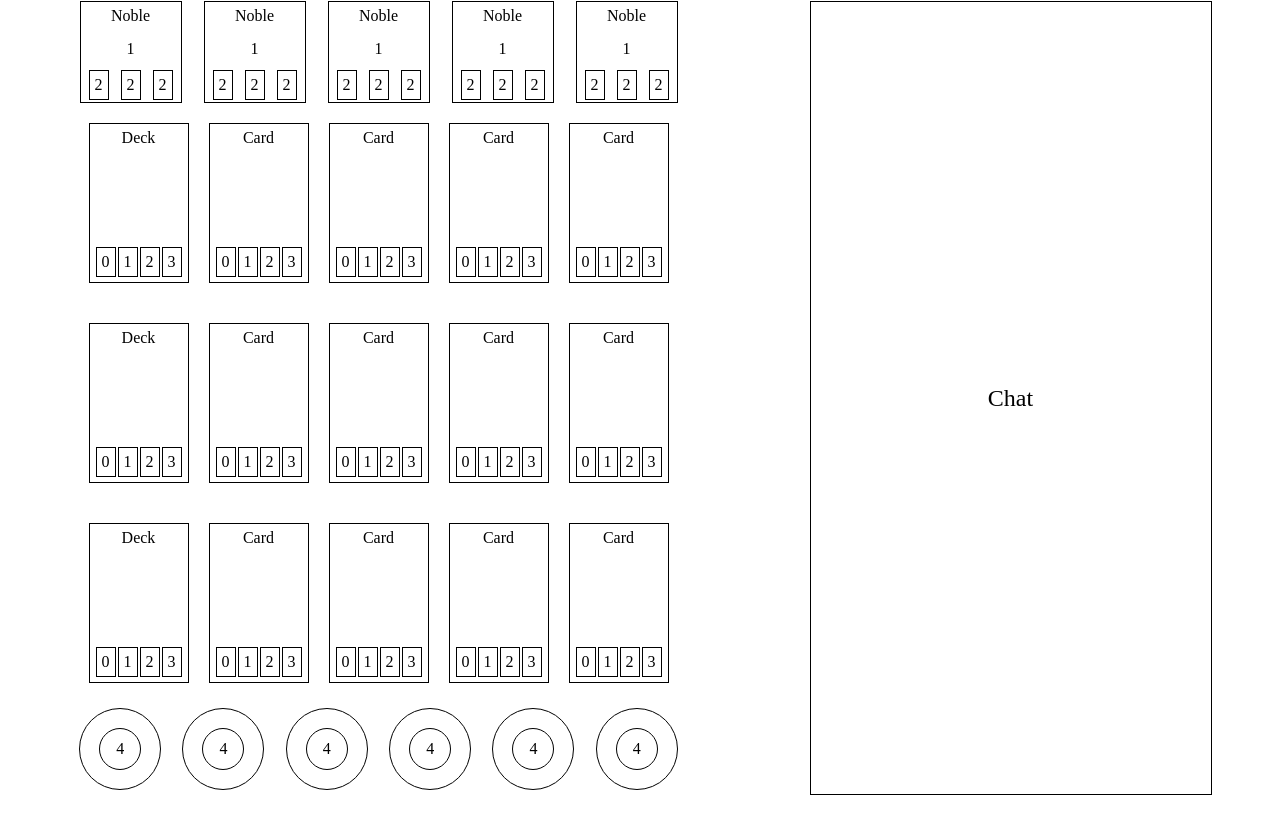
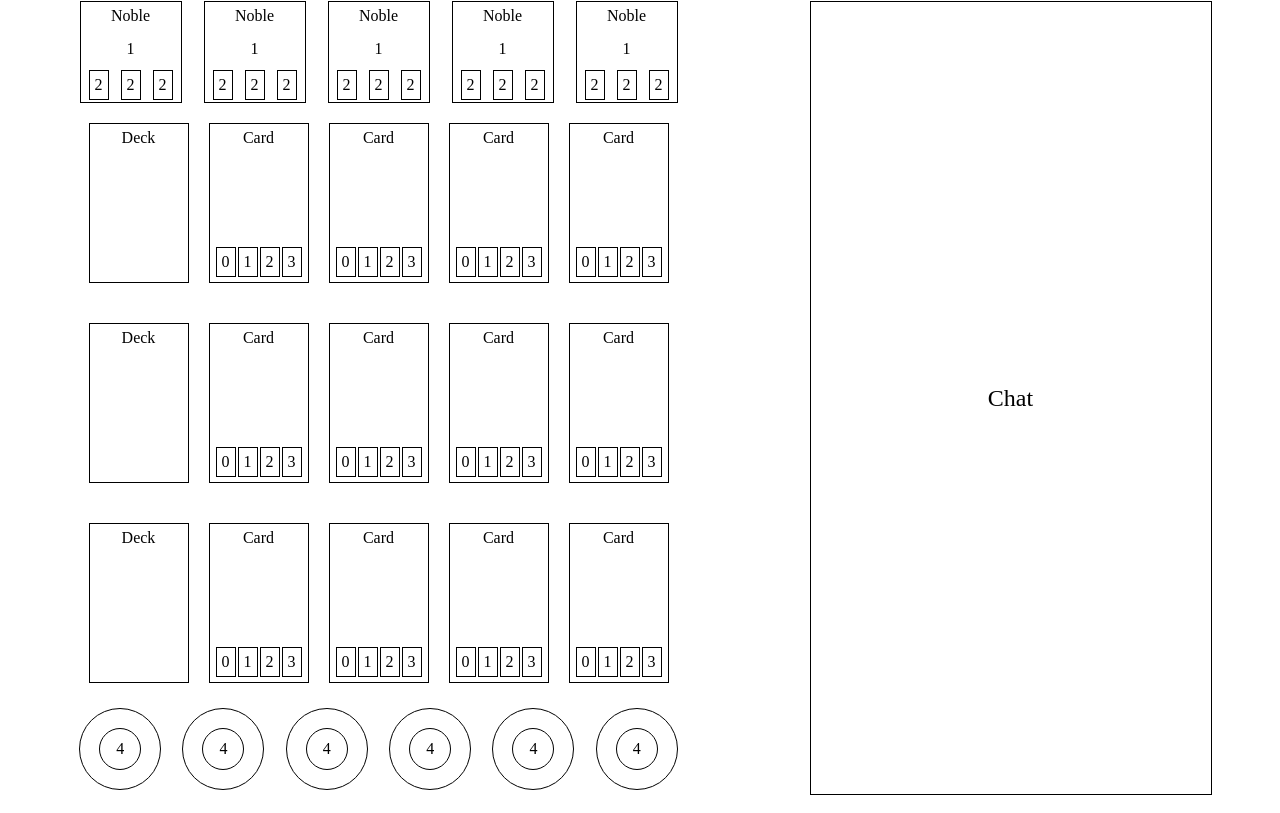
Before and after one commit to RathaR/board-games-map, a React app: page / in a window 1280 px wide. Shown: the part 909-1722 px from the top of the page. Built offline with nearby package versions, Linux system fonts and the light colour scheme.

Commit message:
update deck card

```diff
--- a/client/scense/Game/components/Board/index.jsx
+++ b/client/scense/Game/components/Board/index.jsx
@@ -20,7 +20,7 @@ class Board extends Component {
         (card, index) => (
           <div key={index} className={`${BLOCK}__deck-container`}>
             <div className={`${BLOCK}__card-container`}>
-              <Card type='Deck' className={'card--deck'} />
+              <Card type='Deck' />
             </div>
             {[1,2,3,4].map(
               (card, index) => (
--- a/client/scense/Game/components/Card/index.jsx
+++ b/client/scense/Game/components/Card/index.jsx
@@ -13,12 +13,13 @@ class Card extends Component {
     const {type} = this.props;
     const blockClasses = classNames(`${BLOCK}`, {[`${BLOCK}--reserved`]: type === 'Reserved'});
     const costTokenClasses = classNames(`${BLOCK}__cost-token`, {[`${BLOCK}__cost-token--reserved`]: type === 'Reserved'});
+    const costClasses = classNames(`${BLOCK}__cost`, {[`${BLOCK}__cost--deck`]: type === 'Deck'});
 
     return (<div className={blockClasses}>
       <div className={`${BLOCK}__title`}>
         {this.props.type}
       </div>
-      <div className={`${BLOCK}__cost`}>
+      <div className={costClasses}>
         {[1,2,3,4].map((elem, index) => <div className={costTokenClasses} key={index}>{index}</div> )}
       </div>
     </div>);
--- a/client/scense/Game/components/Card/styles.scss
+++ b/client/scense/Game/components/Card/styles.scss
@@ -24,11 +24,16 @@ $card-height-reserved: 100px;
   &__cost {
     display: flex;
     justify-content: space-around;
+
+    &--deck {
+      display: none;
+    }
   }
 
   &__cost-token {
     border: 1px solid black;
     padding: 5px;
+
     &--reserved {
       padding: 3px;
     }
```
Also changed, not shown: client/scense/Game/styles.scss (line endings or trailing spaces).
